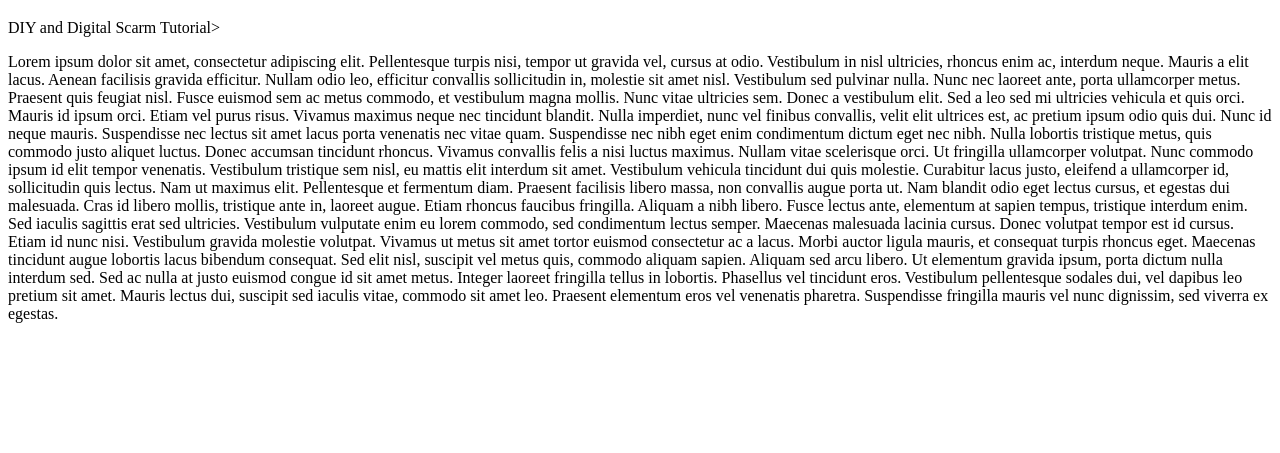
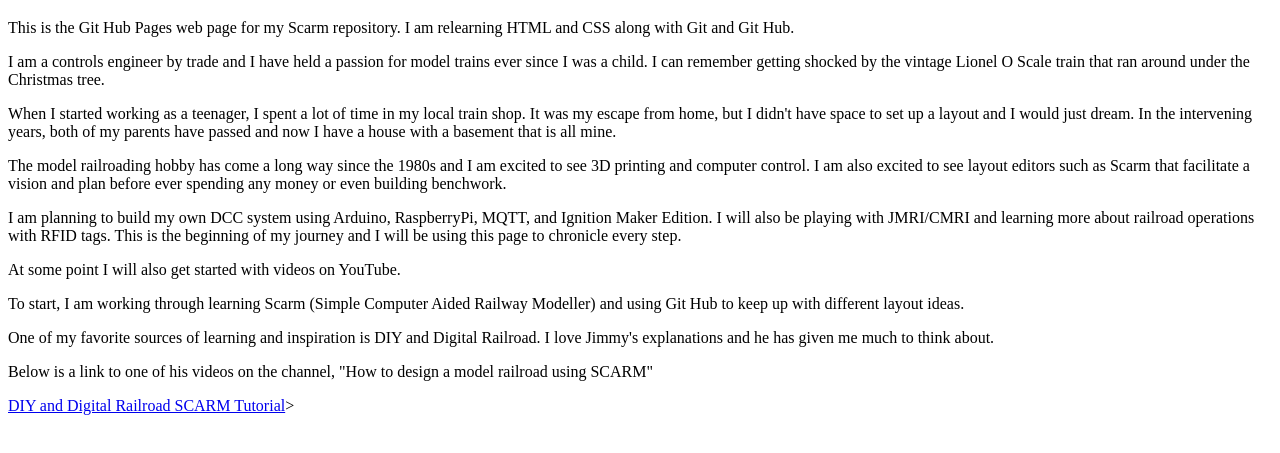
Before and after one commit to ChadH1971/Scarm, a plain HTML site: page index.html in a window 1280 px wide. Shown: the part 61-514 px from the top of the page. Drawn offline with Linux system fonts and the light colour scheme.

Commit message:
modify HTML with real text

```diff
--- a/index.html
+++ b/index.html
@@ -4,21 +4,22 @@
         <meta charset="UTF-8">
         <meta name="viewport"
         content="width=device-width, initial-scale=1.0">
-        <title>Scarm</title>
+        <meta name="description" content="Follow learning about model railroading in multiple facets">
+        <meta name="author" content="Chad Hidalgo">
+        <title>Model Railroading</title>
     </head>
     <body>
         <h1>Model Trains</h1>
-        <p>DIY and Digital Scarm Tutorial>
-            <link//www.youtube.com/watch?v=vqnCTd_stS0>
-        <p>Lorem ipsum dolor sit amet, consectetur adipiscing elit. Pellentesque turpis nisi, tempor ut gravida vel, cursus at odio. Vestibulum in nisl ultricies, rhoncus enim ac, interdum neque. Mauris a elit lacus. Aenean facilisis gravida efficitur. Nullam odio leo, efficitur convallis sollicitudin in, molestie sit amet nisl. Vestibulum sed pulvinar nulla. Nunc nec laoreet ante, porta ullamcorper metus. Praesent quis feugiat nisl. Fusce euismod sem ac metus commodo, et vestibulum magna mollis. Nunc vitae ultricies sem. Donec a vestibulum elit. Sed a leo sed mi ultricies vehicula et quis orci. Mauris id ipsum orci. Etiam vel purus risus.
+        <p>This is the Git Hub Pages web page for my Scarm repository. I am relearning HTML and CSS along with Git and Git Hub.</p>
+        <p>I am a controls engineer by trade and I have held a passion for model trains ever since I was a child. I can remember getting shocked by the vintage Lionel O Scale train that ran around under the Christmas tree.</p>
+        <p>When I started working as a teenager, I spent a lot of time in my local train shop. It was my escape from home, but I didn't have space to set up a layout and I would just dream. In the intervening years, both of my parents have passed and now I have a house with a basement that is all mine.</p>
+        <p>The model railroading hobby has come a long way since the 1980s and I am excited to see 3D printing and computer control. I am also excited to see layout editors such as Scarm that facilitate a vision and plan before ever spending any money or even building benchwork.</p>
+        <p>I am planning to build my own DCC system using Arduino, RaspberryPi, MQTT, and Ignition Maker Edition. I will also be playing with JMRI/CMRI and learning more about railroad operations with RFID tags. This is the beginning of my journey and I will be using this page to chronicle every step.</p>
+        <p> At some point I will also get started with videos on YouTube.</p>
+        <p>To start, I am working through learning Scarm (Simple Computer Aided Railway Modeller) and using Git Hub to keep up with different layout ideas.</p>
+        <p>One of my favorite sources of learning and inspiration is DIY and Digital Railroad. I love Jimmy's explanations and he has given me much to think about.<p>
 
-Vivamus maximus neque nec tincidunt blandit. Nulla imperdiet, nunc vel finibus convallis, velit elit ultrices est, ac pretium ipsum odio quis dui. Nunc id neque mauris. Suspendisse nec lectus sit amet lacus porta venenatis nec vitae quam. Suspendisse nec nibh eget enim condimentum dictum eget nec nibh. Nulla lobortis tristique metus, quis commodo justo aliquet luctus. Donec accumsan tincidunt rhoncus. Vivamus convallis felis a nisi luctus maximus. Nullam vitae scelerisque orci. Ut fringilla ullamcorper volutpat. Nunc commodo ipsum id elit tempor venenatis. Vestibulum tristique sem nisl, eu mattis elit interdum sit amet. Vestibulum vehicula tincidunt dui quis molestie. Curabitur lacus justo, eleifend a ullamcorper id, sollicitudin quis lectus.
-
-Nam ut maximus elit. Pellentesque et fermentum diam. Praesent facilisis libero massa, non convallis augue porta ut. Nam blandit odio eget lectus cursus, et egestas dui malesuada. Cras id libero mollis, tristique ante in, laoreet augue. Etiam rhoncus faucibus fringilla. Aliquam a nibh libero.
-
-Fusce lectus ante, elementum at sapien tempus, tristique interdum enim. Sed iaculis sagittis erat sed ultricies. Vestibulum vulputate enim eu lorem commodo, sed condimentum lectus semper. Maecenas malesuada lacinia cursus. Donec volutpat tempor est id cursus. Etiam id nunc nisi. Vestibulum gravida molestie volutpat. Vivamus ut metus sit amet tortor euismod consectetur ac a lacus. Morbi auctor ligula mauris, et consequat turpis rhoncus eget. Maecenas tincidunt augue lobortis lacus bibendum consequat. Sed elit nisl, suscipit vel metus quis, commodo aliquam sapien. Aliquam sed arcu libero.
-
-Ut elementum gravida ipsum, porta dictum nulla interdum sed. Sed ac nulla at justo euismod congue id sit amet metus. Integer laoreet fringilla tellus in lobortis. Phasellus vel tincidunt eros. Vestibulum pellentesque sodales dui, vel dapibus leo pretium sit amet. Mauris lectus dui, suscipit sed iaculis vitae, commodo sit amet leo. Praesent elementum eros vel venenatis pharetra. Suspendisse fringilla mauris vel nunc dignissim, sed viverra ex egestas.
-        </p>
+        </p>Below is a link to one of his videos on the channel, "How to design a model railroad using SCARM"<p>
+        <a href="https://www.youtube.com/watch?v=vqnCTd_stS0&t=3s">DIY and Digital Railroad SCARM Tutorial</a>>
     </body>
 </html>
```
